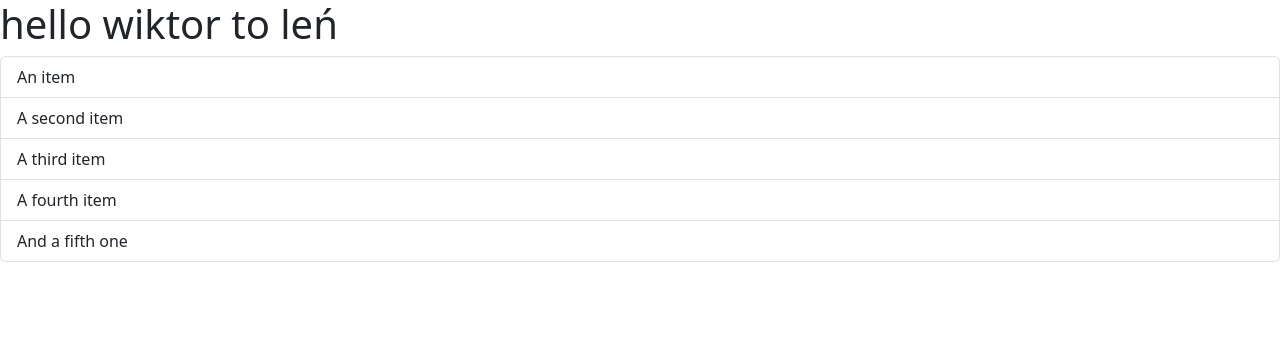
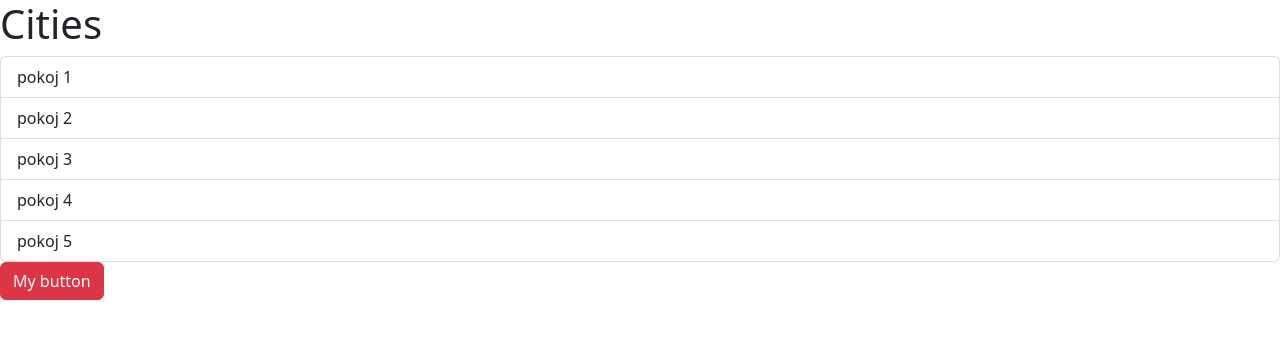
Before and after one commit to remekozicki/hotel-management-project, a React (Vite) app in the folder reactjs-hotel-management/: page / in a window 1280 px wide. Shown: the top 338 px of the page. Built offline with nearby package versions, Linux system fonts and the light colour scheme.

Commit message:
tutorial done :)

```diff
--- a/reactjs-hotel-management/src/App.tsx
+++ b/reactjs-hotel-management/src/App.tsx
@@ -1,12 +1,37 @@
 import Message from "./components/Message";
 import RoomList from "./components/RoomList";
+import Alert from "./components/Alert";
+import ButtonTut from "./components/ButtonTut";
+import {useState} from "react";
 
 function App(){
+    const [alertVisible, setAlertVisibility] = useState(false)
 
+    const rooms = [
+        'pokoj 1',
+        'pokoj 2',
+        'pokoj 3',
+        'pokoj 4',
+        'pokoj 5',
+    ];
+
+    const handleSelectItem = (item: string) => {
+        console.log(item);
+    }
 
     return <div>
-        <Message></Message>
-        <RoomList></RoomList>
+        <RoomList
+            items = {rooms}
+            heading="Cities"
+            onSelectItem={handleSelectItem}/>
+        {alertVisible && <Alert onClose={() => setAlertVisibility(false)}> Hello world</Alert>}
+
+        <ButtonTut
+            color='danger'
+            onClick={() => setAlertVisibility(true)}
+        >
+            My button
+        </ButtonTut>
     </div>
 }
 
--- /dev/null
+++ b/reactjs-hotel-management/src/components/Alert.tsx
@@ -0,0 +1,25 @@
+import {ReactNode} from "react";
+
+
+interface AlertProps {
+    children: ReactNode;
+    onClose: () => void;
+
+}
+
+const Alert = ({children, onClose}: AlertProps) => {
+    return(
+        <div className="alert alert-primary alert-dismissible fade show">
+            {children}
+            <button
+                type="button"
+                className="btn-close"
+                data-bs-dismiss="alert"
+                aria-label="Close"
+                onClick={onClose}
+            ></button>
+        </div>
+    );
+}
+
+export default Alert;
--- /dev/null
+++ b/reactjs-hotel-management/src/components/ButtonTut.tsx
@@ -0,0 +1,19 @@
+
+interface ButtonTutProps {
+    children: string;
+    color?: 'primary' | 'danger' | 'secondary';
+    onClick: () => void;
+}
+
+const ButtonTut = ({children, onClick, color}: ButtonTutProps) =>{
+    return(
+        <button
+            type='button'
+            className={ 'btn btn-' + color}
+            color='secondary'
+            onClick={onClick}
+        > {children}</button>
+    )
+}
+
+export default ButtonTut
--- a/reactjs-hotel-management/src/components/RoomList.tsx
+++ b/reactjs-hotel-management/src/components/RoomList.tsx
@@ -1,14 +1,42 @@
+import {useState} from "react";
+
+interface RoomListProps{
+    items: string[];
+    heading: string;
+
+    onSelectItem: (item: string) => void;
+}
+
+function RoomList({items, heading, onSelectItem}: RoomListProps){
+
+    //hook
+    let [selectedIndex, setSelectedIndex ] = useState(-1);
+
+    // arr[0] // selected index
+    // arr[1] // updated function
+
+    // const [name, setName] = useState('');
+
+    return (
+        <>
+            <h1>{heading}</h1>
+            <ul className="list-group">
+                {items.map((item, index) =>(
+                    <li
+                        className = {selectedIndex === index ? 'list-group-item active' : 'list-group-item' }
+                        key={item}
+                        onClick={()=>{
+                            setSelectedIndex(index);
+                            onSelectItem(item);
+                        }}
+                    >{item}</li>
+                ))}
+            </ul>
+        </>
 
 
-function RoomList(){
-    return (
-        <ul className="list-group">
-            <li className="list-group-item">An item</li>
-            <li className="list-group-item">A second item</li>
-            <li className="list-group-item">A third item</li>
-            <li className="list-group-item">A fourth item</li>
-            <li className="list-group-item">And a fifth one</li>
-        </ul>
+
+
     );
 }
 export default RoomList;
```
